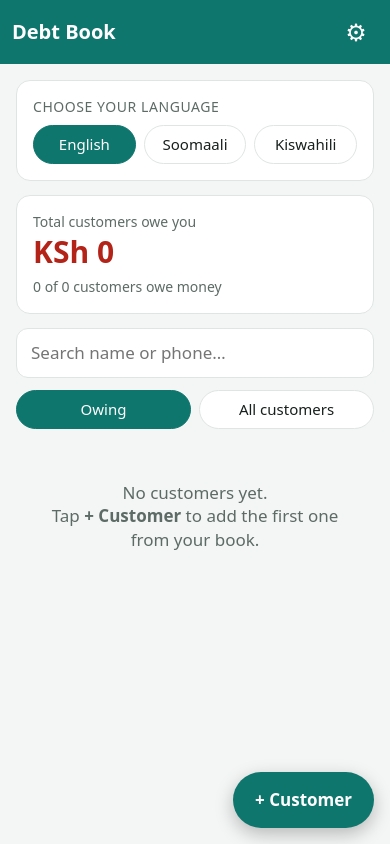
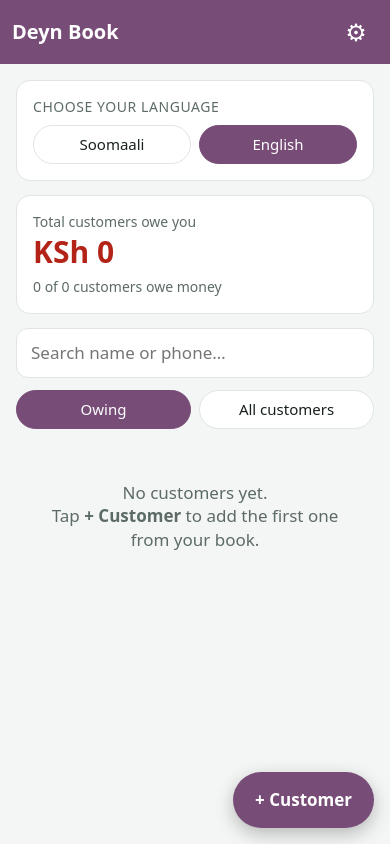
Before and after one commit to muhidinwardeere/Debt_Tracking_app, a plain HTML site: page index.html in a window 390 px wide. Drawn offline with Linux system fonts and the light colour scheme.

Commit message:
Rename to Deyn Book, plum brand colour, Somali-first
- New name Deyn Book and colour #774D78 (header, buttons, icon).
- Remove Swahili; Somali is the default language, English when the
  phone is set to English.

Co-Authored-By: Claude Opus 5.5 <noreply@anthropic.com>
Claude-Session: https://claude.ai/code/session_01S8EPDxJru2YZeqMi8WmY8K

```diff
--- a/app.js
+++ b/app.js
@@ -1,4 +1,4 @@
-/* Debt Book - a simple shop debt record that replaces the paper book.
+/* Deyn Book - a simple shop debt record that replaces the paper book.
  * All data is kept on the phone (localStorage). Use "Back up" regularly
  * to save a copy (WhatsApp to yourself, Google Drive, email...).
  * Text shown to the user lives in i18n.js.
@@ -11,9 +11,11 @@
   var I18N = window.I18N;
 
   // ---------- Data ----------
+  // Somali by default (the app is made for Somali businesses); English if
+  // the phone is set to English and the person has not chosen yet.
   function detectLang() {
-    var nav = (navigator.language || 'en').slice(0, 2).toLowerCase();
-    return I18N[nav] ? nav : 'en';
+    var nav = (navigator.language || '').slice(0, 2).toLowerCase();
+    return nav === 'en' ? 'en' : 'so';
   }
 
   function emptyData() {
@@ -540,7 +542,7 @@
   function backup() {
     var copy = Object.assign({}, data, { exportedAt: new Date().toISOString() });
     var blob = new Blob([JSON.stringify(copy, null, 2)], { type: 'application/json' });
-    shareOrDownload(blob, 'debt-book-backup_' + fileStamp() + '.json', t('appName')).then(function (done) {
+    shareOrDownload(blob, 'deyn-book-backup_' + fileStamp() + '.json', t('appName')).then(function (done) {
       if (!done) return;
       data.lastBackup = new Date().toISOString();
       save();
--- a/i18n.js
+++ b/i18n.js
@@ -4,13 +4,12 @@
  */
 window.I18N = {
   LANGS: [
-    { code: 'en', label: 'English' },
     { code: 'so', label: 'Soomaali' },
-    { code: 'sw', label: 'Kiswahili' }
+    { code: 'en', label: 'English' }
   ],
 
   en: {
-    appName: 'Debt Book',
+    appName: 'Deyn Book',
     back: 'Back',
     settings: 'Settings',
     backupNow: 'Back up now',
@@ -84,7 +83,7 @@ window.I18N = {
     reportsExplain: 'Download a spreadsheet (CSV) of everyone who owes money. Opens in Excel or Google Sheets.',
     downloadCsv: 'Download list of debts',
     backupMade: 'Backup made ✔',
-    notBackup: 'This file is not a Debt Book backup, or it is empty.',
+    notBackup: 'This file is not a Deyn Book backup, or it is empty.',
     confirmRestore: 'Restore this backup?\n\n{c} customers, {e} records.\n\nThis REPLACES what is on this phone now.',
     restored: 'Backup restored ✔',
     noBackupDays: 'No backup for {n} days.',
@@ -96,7 +95,7 @@ window.I18N = {
   },
 
   so: {
-    appName: 'Debt Book',
+    appName: 'Deyn Book',
     back: 'Dib u noqo',
     settings: 'Dejinta',
     backupNow: 'Kaydi hadda',
@@ -179,91 +178,5 @@ window.I18N = {
     csvHeader: 'Macmiil,Telefoon,Deynta,Ugu dambeysay',
     chooseLanguage: 'Dooro luqaddaada',
     months: 'Jan,Feb,Mar,Abr,May,Jun,Luu,Ogo,Seb,Okt,Nof,Dis'
-  },
-
-  sw: {
-    appName: 'Debt Book',
-    back: 'Rudi',
-    settings: 'Mipangilio',
-    backupNow: 'Hifadhi nakala sasa',
-    totalOwe: 'Jumla ya madeni ya wateja',
-    owingCount: 'Wateja {n} kati ya {total} wanadaiwa',
-    searchPh: 'Tafuta jina au simu…',
-    tabOwing: 'Wanadaiwa',
-    tabAll: 'Wateja wote',
-    emptyNone: 'Bado hakuna wateja.<br>Gusa <b>+ Mteja</b> kuongeza wa kwanza kutoka daftari lako.',
-    noMatch: 'Hakuna mteja anayelingana na “{q}”.',
-    nobodyOwes: 'Hakuna anayedaiwa sasa. 🎉',
-    lastActivity: 'Mwisho: {date}',
-    noRecords: 'Bado hakuna rekodi',
-    clear: 'Hana deni',
-    addCustomer: '+ Mteja',
-    newCustomer: 'Mteja mpya',
-    editCustomer: 'Hariri mteja',
-    name: 'Jina',
-    phoneOpt: 'Simu (si lazima)',
-    phonePh: '+254 7…',
-    placeOpt: 'Anwani / maelezo (si lazima)',
-    cancel: 'Ghairi',
-    save: 'Hifadhi',
-    customerAdded: 'Mteja ameongezwa',
-    saved: 'Imehifadhiwa',
-    tookDebt: 'Amekopa',
-    paidBack: 'Amelipa',
-    amount: 'Kiasi ({cur})',
-    whatTaken: 'Amechukua nini? (si lazima)',
-    noteOpt: 'Maelezo (si lazima)',
-    debtPh: 'mfano: mchele kilo 5, sukari, mafuta',
-    payPh: 'mfano: pesa taslimu, M-Pesa',
-    date: 'Tarehe',
-    amountErr: 'Tafadhali weka kiasi zaidi ya 0.',
-    debtRecorded: 'Deni limerekodiwa',
-    paymentRecorded: 'Malipo yamerekodiwa',
-    owesYou: 'Anadaiwa',
-    overpaid: 'Amelipa zaidi (unamdai yeye)',
-    balance: 'Salio',
-    call: 'Piga simu',
-    waReminder: 'Kumbusha WhatsApp',
-    smsReminder: 'Kumbusha SMS',
-    edit: 'Hariri',
-    history: 'Historia',
-    noRecordsCustomer: 'Bado hakuna rekodi za mteja huyu.',
-    tagDebt: 'DENI',
-    tagPaid: 'AMELIPA',
-    deleteRecord: 'Futa',
-    confirmDelRecord: 'Futa rekodi hii ya {amt}?',
-    recordDeleted: 'Imefutwa',
-    deleteCustomer: 'Futa mteja huyu',
-    confirmDelCustomer: 'Futa {name} na rekodi zake zote?',
-    stillOwes: 'Bado anadaiwa {amt}!',
-    customerDeleted: 'Mteja amefutwa',
-    reminder: 'Habari {name}, hiki ni kikumbusho{shop}. Deni lako ni {amt}. Asante!',
-    reminderShop: ' kutoka {shop}',
-    settingsTitle: 'Mipangilio na Nakala',
-    backupTitle: 'Nakala: linda rekodi zako',
-    backupExplain: 'Rekodi zako zimehifadhiwa kwenye simu hii. Simu ikipotea au kuharibika, utahitaji nakala. Gusa <b>Hifadhi nakala sasa</b> na ujitumie faili kwenye WhatsApp, Google Drive au barua pepe.',
-    lastBackup: 'Nakala ya mwisho:',
-    never: 'Bado',
-    restore: 'Rejesha kutoka faili ya nakala',
-    shop: 'Duka',
-    shopName: 'Jina la duka',
-    shopNamePh: 'mfano: Duka la Mama',
-    currency: 'Alama ya pesa',
-    language: 'Lugha',
-    saveSettings: 'Hifadhi mipangilio',
-    settingsSaved: 'Mipangilio imehifadhiwa',
-    reports: 'Ripoti',
-    reportsExplain: 'Pakua orodha (CSV) ya wote wanaodaiwa. Inafunguka kwenye Excel au Google Sheets.',
-    downloadCsv: 'Pakua orodha ya madeni',
-    backupMade: 'Nakala imehifadhiwa ✔',
-    notBackup: 'Faili hii si nakala sahihi, au ni tupu.',
-    confirmRestore: 'Rejesha nakala hii?\n\nWateja {c}, rekodi {e}.\n\nHii ITABADILISHA kilichopo kwenye simu hii sasa.',
-    restored: 'Nakala imerejeshwa ✔',
-    noBackupDays: 'Siku {n} bila nakala.',
-    noBackupYet: 'Bado hujahifadhi nakala.',
-    saveFail: 'Imeshindwa kuhifadhi! Hifadhi ya simu inaweza kuwa imejaa. Tafadhali hifadhi nakala sasa.',
-    csvHeader: 'Mteja,Simu,Deni,Mwisho',
-    chooseLanguage: 'Chagua lugha yako',
-    months: 'Jan,Feb,Mac,Apr,Mei,Jun,Jul,Ago,Sep,Okt,Nov,Des'
   }
 };
--- a/index.html
+++ b/index.html
@@ -3,9 +3,9 @@
 <head>
   <meta charset="utf-8">
   <meta name="viewport" content="width=device-width, initial-scale=1, viewport-fit=cut">
-  <meta name="theme-color" content="#0f766e">
-  <meta name="description" content="Simple debt book for small shops. Record what customers owe and what they pay back.">
-  <title>Debt Book</title>
+  <meta name="theme-color" content="#774d78">
+  <meta name="description" content="Deyn Book: simple debt book for small shops. Record what customers owe and what they pay back.">
+  <title>Deyn Book</title>
   <link rel="manifest" href="manifest.json">
   <link rel="icon" href="icon.svg" type="image/svg+xml">
   <link rel="apple-touch-icon" href="icon-192.png">
@@ -14,7 +14,7 @@
 <body>
   <header class="topbar">
     <button id="backBtn" class="icon-btn" aria-label="Back" hidden>&#8592;</button>
-    <h1 id="title">Debt Book</h1>
+    <h1 id="title">Deyn Book</h1>
     <button id="settingsBtn" class="icon-btn" aria-label="Settings">&#9881;</button>
   </header>
 
--- a/style.css
+++ b/style.css
@@ -4,7 +4,8 @@
   --text: #17201d;
   --muted: #5d6b66;
   --line: #dfe5e2;
-  --brand: #0f766e;
+  --brand: #774d78;
+  --brand-soft: #f1e8f1;
   --brand-ink: #ffffff;
   --owe: #b42318;
   --owe-bg: #fdecea;
@@ -21,7 +22,9 @@
     --text: #e9efec;
     --muted: #9aa8a2;
     --line: #2a3430;
-    --brand: #14a394;
+    --brand: #8f5f90;
+    --brand-soft: #3a2a3b;
+    --brand-text: #d9b6da;
     --owe: #ff8a7a;
     --owe-bg: #3a1d1a;
     --paid: #5fd49a;
@@ -86,7 +89,7 @@ main { max-width: 640px; margin: 0 auto; padding: 16px; }
 .avatar {
   flex: none; width: 42px; height: 42px; border-radius: 50%;
   display: grid; place-items: center; font-weight: 700;
-  background: var(--paid-bg); color: var(--paid);
+  background: var(--brand-soft); color: var(--brand-text, var(--brand));
 }
 .row .main { flex: 1; min-width: 0; }
 .row .name { font-weight: 600; overflow: hidden; text-overflow: ellipsis; white-space: nowrap; }
--- a/sw.js
+++ b/sw.js
@@ -1,5 +1,5 @@
 // Offline support: the app keeps working with no internet.
-var CACHE = 'debtbook-v2';
+var CACHE = 'deynbook-v3';
 var FILES = ['./', 'index.html', 'style.css', 'app.js', 'i18n.js', 'manifest.json', 'icon.svg', 'icon-192.png', 'icon-512.png'];
 
 self.addEventListener('install', function (e) {
```
Also changed, not shown: README.md, icon-192.png, icon-512.png, icon.svg, manifest.json.
